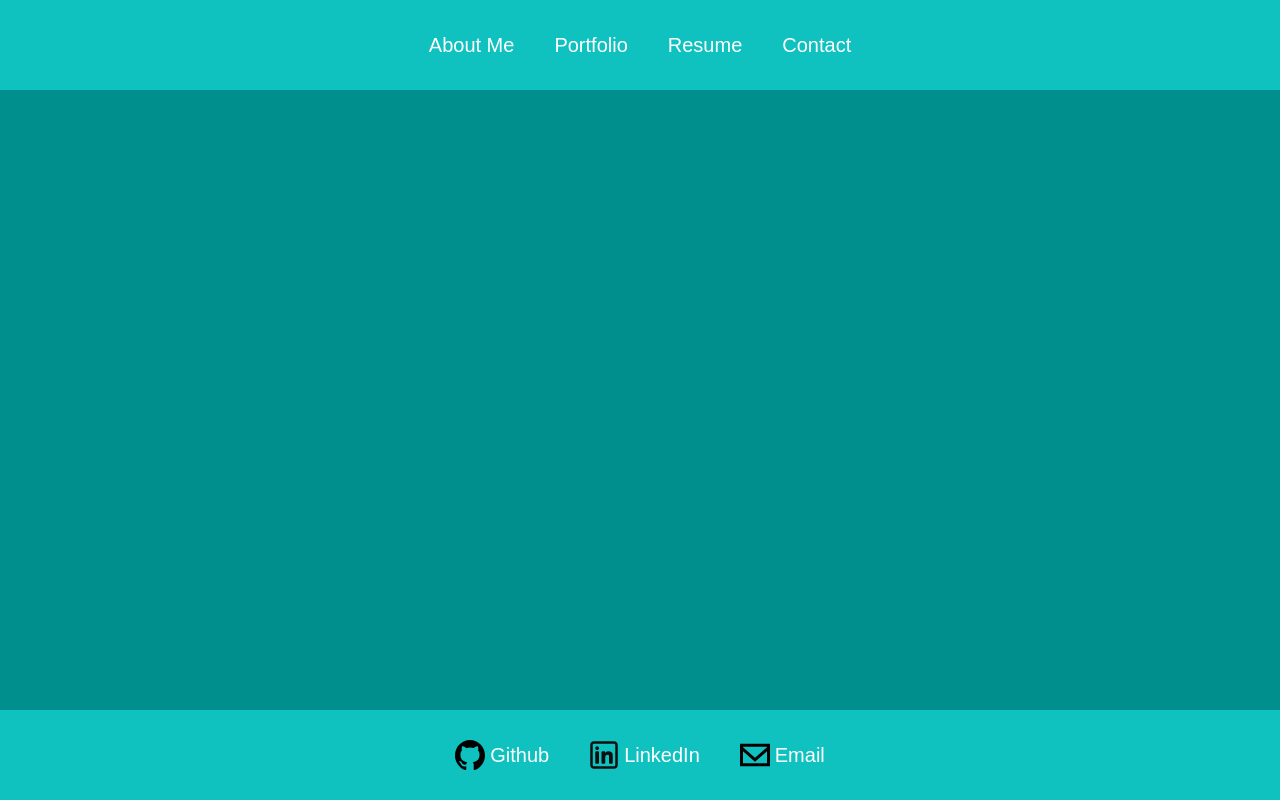
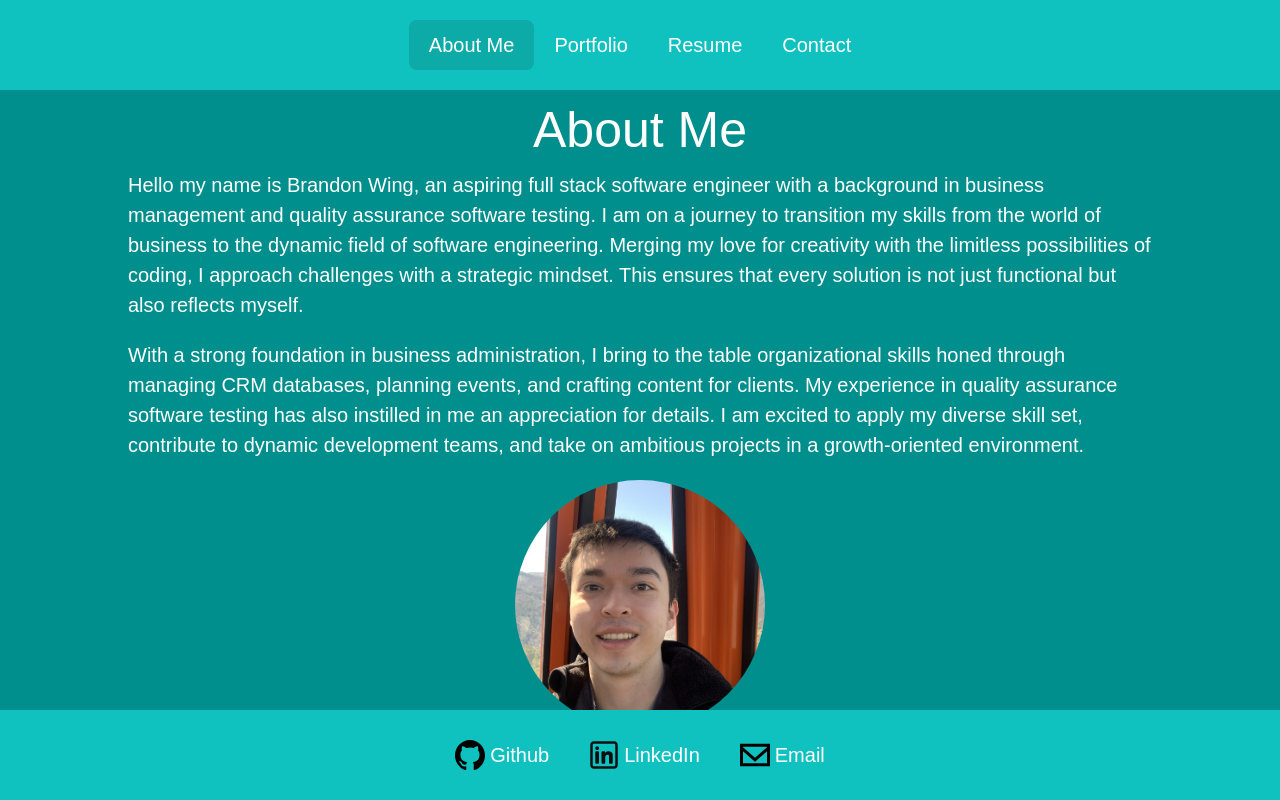
Before and after one commit to Bwing2/brandon-react-portfolio, a React (Vite) app: page / in a window 1280 px wide. Built offline with nearby package versions, Linux system fonts and the light colour scheme.

Commit message:
Added About Me page content, including css and more route changes.

```diff
--- a/src/App.css
+++ b/src/App.css
@@ -41,3 +41,12 @@
 .custom-button-color {
   color: var(--text-color1);
 }
+
+.profile-pic {
+  width: 250px;
+  height: 250px;
+  border-radius: 50%;
+  display: block;
+  margin: auto;
+  margin-top: 20px;
+}
--- a/src/components/Navigation.jsx
+++ b/src/components/Navigation.jsx
@@ -4,7 +4,7 @@ function Navigation() {
   const selectedPage = useLocation().pathname;
 
   const navArray = [
-    { path: '/about', name: 'About Me' },
+    { path: '/', name: 'About Me' },
     { path: '/portfolio', name: 'Portfolio' },
     { path: '/resume', name: 'Resume' },
     { path: '/contact', name: 'Contact' },
--- a/src/index.css
+++ b/src/index.css
@@ -26,3 +26,12 @@ a {
 a:hover {
   color: var(--text-color2);
 }
+
+h1,
+p {
+  display: flex;
+  justify-content: center;
+  align-items: center;
+  margin-top: 10px;
+  padding: 0 10%;
+}
--- a/src/main.jsx
+++ b/src/main.jsx
@@ -20,7 +20,6 @@ const router = createBrowserRouter([
     children: [
       {
         index: true,
-        path: '/about',
         element: <About />,
       },
       {
--- a/src/pages/About.jsx
+++ b/src/pages/About.jsx
@@ -1,8 +1,33 @@
+import profilePic from '../images/brandon_profile_pic.png';
+
 export default function About() {
   return (
-    <div>
+    <div className="info-div">
       <h1>About Me</h1>
-      <p>Placeholder Text About.</p>
+      <p>
+        Hello my name is Brandon Wing, an aspiring full stack software engineer
+        with a background in business management and quality assurance software
+        testing. I am on a journey to transition my skills from the world of
+        business to the dynamic field of software engineering. Merging my love
+        for creativity with the limitless possibilities of coding, I approach
+        challenges with a strategic mindset. This ensures that every solution is
+        not just functional but also reflects myself.
+      </p>
+
+      <p>
+        With a strong foundation in business administration, I bring to the
+        table organizational skills honed through managing CRM databases,
+        planning events, and crafting content for clients. My experience in
+        quality assurance software testing has also instilled in me an
+        appreciation for details. I am excited to apply my diverse skill set,
+        contribute to dynamic development teams, and take on ambitious projects
+        in a growth-oriented environment.
+      </p>
+      <img
+        src={profilePic}
+        alt="brandon profile picture"
+        className="profile-pic"
+      ></img>
     </div>
   );
 }
```
Also changed, not shown: src/images/brandon_profile_pic.png (added).
